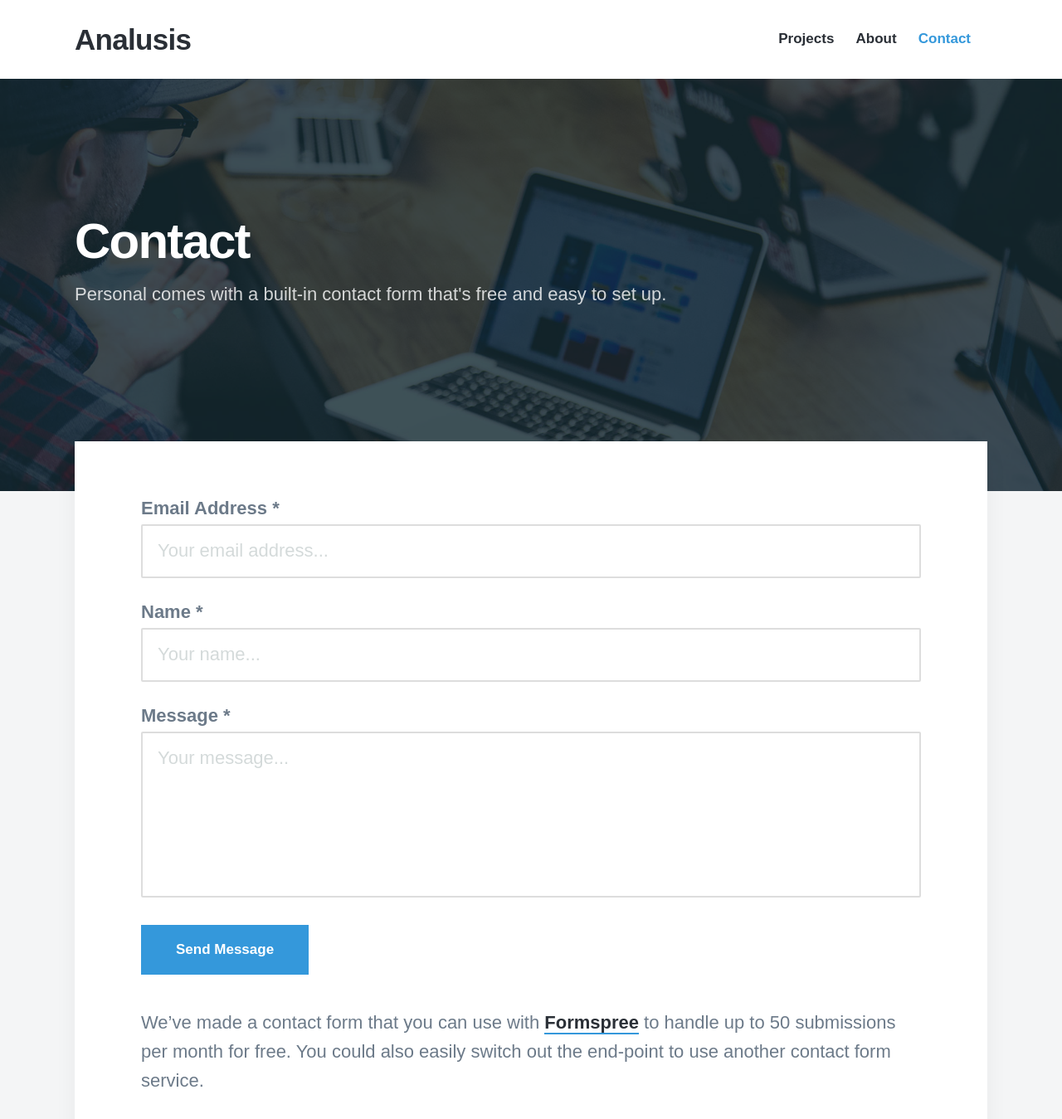
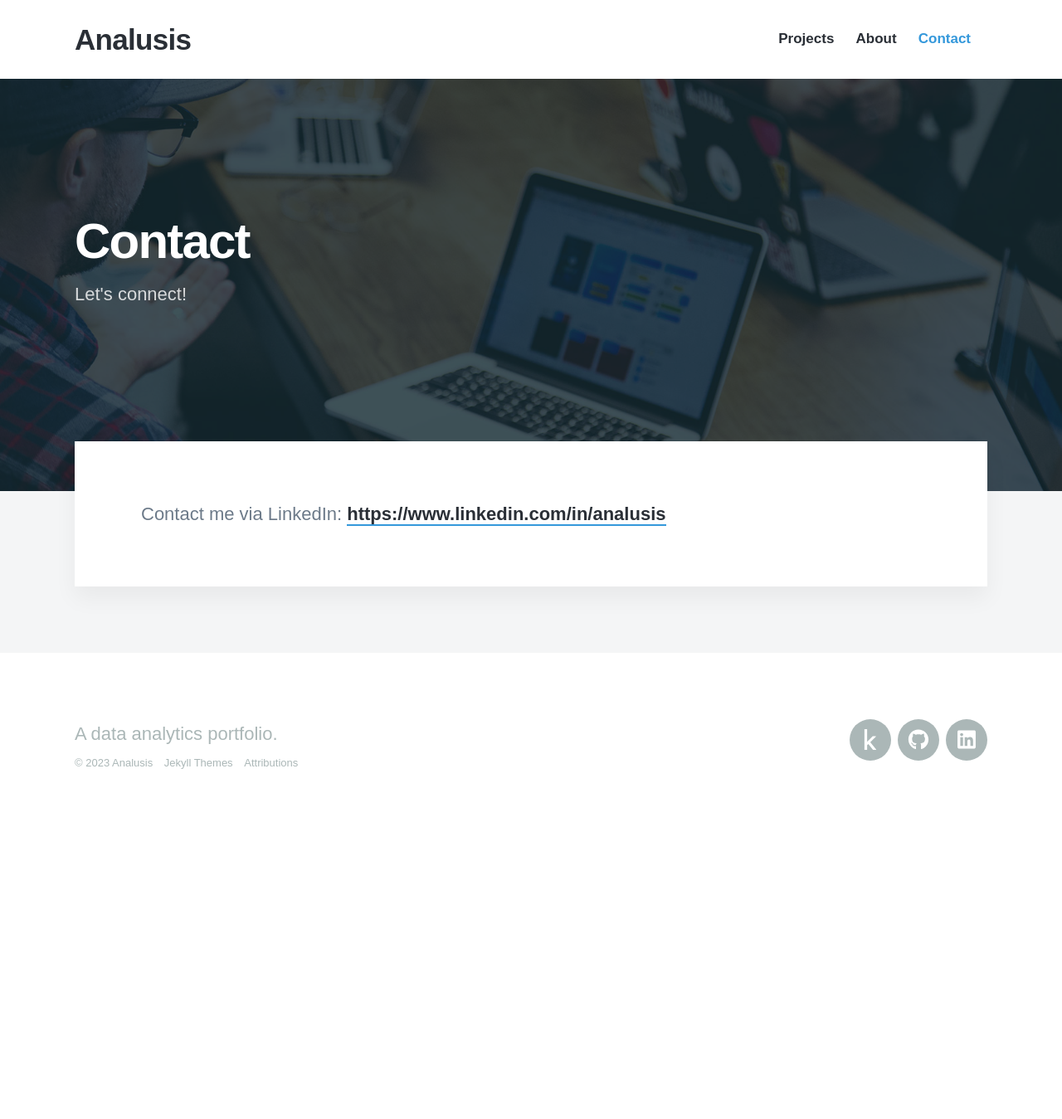
Before and after one commit to analusis/analusis.github.io, a Jekyll site: the page built from _pages/contact.md, in a window 1280 px wide and 1400 px high. Shown: the top 1349 px of the window at 83% size. Built offline with Jekyll 4.4.1, drawn with Linux system fonts in a browser that asks for light colours; nearby versions of some CDN libraries; some web fonts are replaced.

Commit message:
Updated contact form

```diff
--- a/_pages/contact.md
+++ b/_pages/contact.md
@@ -1,10 +1,8 @@
 ---
 title: Contact
-subtitle: Personal comes with a built-in contact form that's free and easy to set up.
-description: Personal is the perfect theme for developers, designers and other creatives.
+subtitle: Let's connect!
+description: A URL to connect via the LinkedIn website.
 featured_image: /images/demo/contact.jpg
 ---
 
-{% include contact-form.html %}
-
-We've made a contact form that you can use with [Formspree](https://formspree.io/create/jekyllthemes) to handle up to 50 submissions per month for free. You could also easily switch out the end-point to use another contact form service.
+Contact me via LinkedIn: <a href="{{  site.data.settings.social_settings.linkedin_url }}" target="_blank">{{  site.data.settings.social_settings.linkedin_url }}</a>
```
